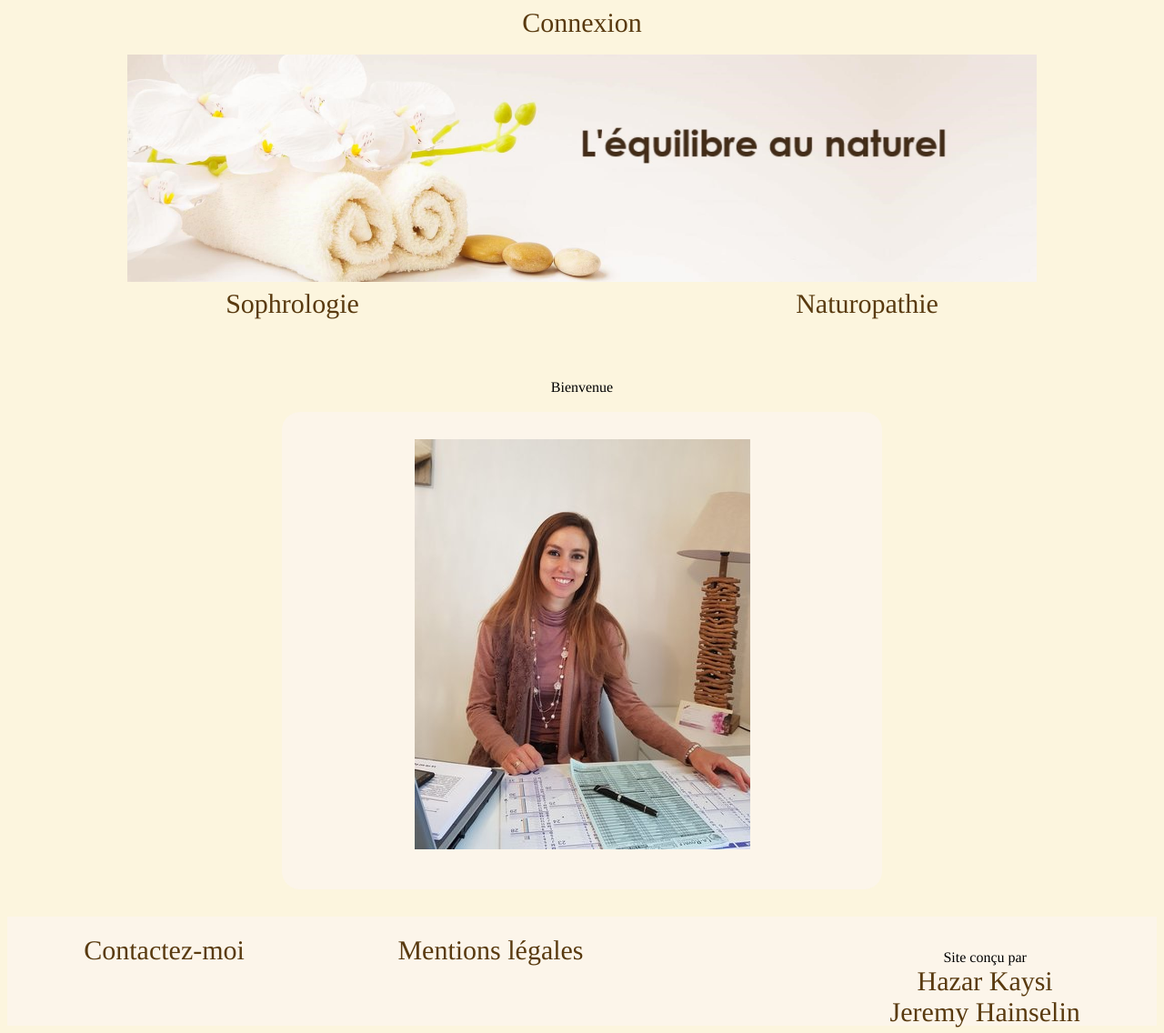
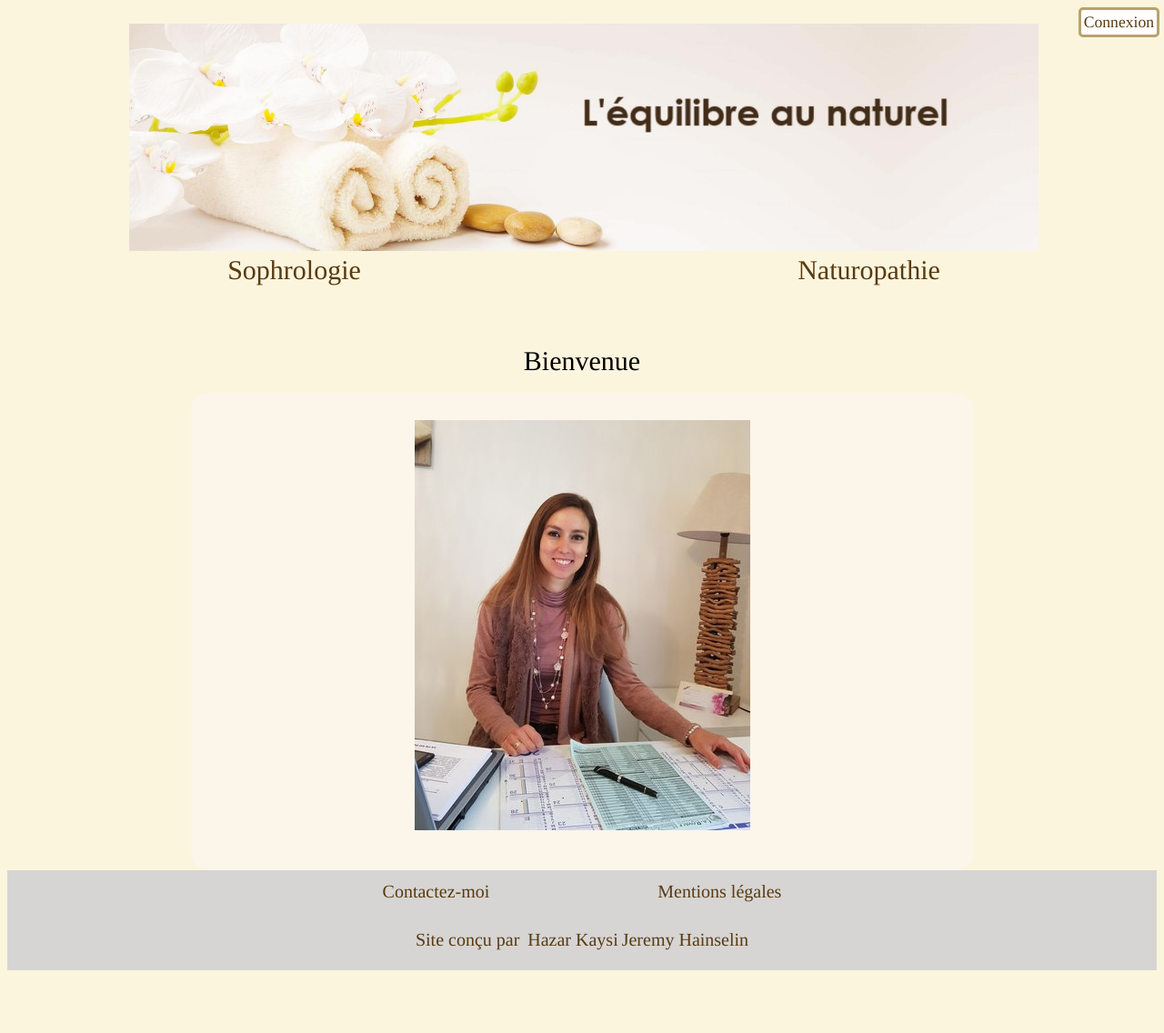
Before and after one commit to NF017-NF083/site-web-naturopathe, a PHP site: page / in a window 1280 px wide. Shown: the whole page at 91% size. After the commit the page ends 1067 px from the top, so only its background shows below. Run offline with PHP 8.4, Linux system fonts and the light colour scheme; data comes from the database, SQL or seed files in the repository; data that the repository does not hold is empty; some web fonts are replaced.

Commit message:
Add files via upload

```diff
--- a/css/styles.css
+++ b/css/styles.css
@@ -2,34 +2,30 @@ body {
   font-family: "GeosansLight", Times, serif;
   background-color:#fcf5de;
   text-align:center ;
-
 }
-
 a{
   text-decoration:none;
-  font-size : 30px;
-  display: block;
+  display: inline-block;
   color:#593a0f;
-
+  margin-left :4px ;
 }
 .contact{
   font-size : 30px;
   color:#593a0f;
   text-decoration:underline;
-  display:inline;
 }
-
 a:hover {
    text-decoration: underline;
 }
-nav , footer {
+nav {
+  font-size : 30px;
   display:flex;
   height: 100px;
   justify-content: space-around;
   flex-direction: row;
 }
 .presentation {
-  width: 600px ;
+  width : 800px ;
   margin:auto ;
   line-height: 1.8;
   font-size: 1.5em ;
@@ -48,36 +44,91 @@ table{
   width: 600px ;
   border : 2px solid #baa26f ;
   border-radius : 10px ;
-
+  height:70px;
+  background-color:white ;
+  font-size:40px ;
 }
 
 span {
   font-weight:bold ;
 }
-form {
+form[name="formulaire"] {
   text-align:left ;
 }
-label
-{
-	display: block;
-	width: 150px;
-  float:left ;
+
+form[name="formulaire"] label {
+    display: block;
+    width: 30%;
+    float:left ;
 }
-input[type=submit]{
+
+input[type=submit],input[type=reset],.liens{
+
   background-color:white ;
-  display: block;
+  margin:30px;
   font-size:1.1em;
   border : 3px solid #baa26f ;
   border-radius : 5px ;
-  margin:auto ;
+  padding:3px ;
+}
+.boutons{
+  text-align:center ;
+}
+#contact , #mentions {
+  display:inline-block;
+  margin:10px 90px ;
+}
+footer {
+  background-color:#d6d5d4;
+  color:#593a0f;
+  padding:2px;
+  font-size : 20px ;
+}
+/*boutons de connexion et de déconnexion et de retour*/
+#connexion, #deconnexion,#retour{
+  display:block ;
+  position:absolute ;
+  right:5px ;
+  background-color:white ;
+  padding:3px ;
+  font-size:1.1em;
+  border : 3px solid #baa26f ;
+  border-radius : 5px ;
+}
+/* Le login à coté du bouton déconnexion */
+#login {
+  display:block ;
+  position:absolute ;
+  right:10px ;
+  font-size:1.1em;
+}
+#bienvenue{
+  font-size : 30px;
+
+}
+#messages{
+  margin-bottom:20px ;
+  padding-left:10px ;
+  background-color:white ;
+  border : 2px solid #baa26f ;
+  text-align:left ;
+}
+.modif{
+  display:flex;
+
+}
+.articlemodif:first-child{
+  width:50%;
+  background-color:white ;
+  border : 2px solid #baa26f ;
+  text-align:left ;
+}
+.articlemodif:not(:first-child){
+  flex:1;
+   background-color:white ;
+  border : 2px solid #baa26f ;
 }
 
-footer {
-  margin-top:30px;
-  background-color:#fcf5ea;
-  padding-top:20px;
-
-}
 @font-face {
     font-family: "GeosansLight";
     src: url(GeosansLight.ttf);
```
